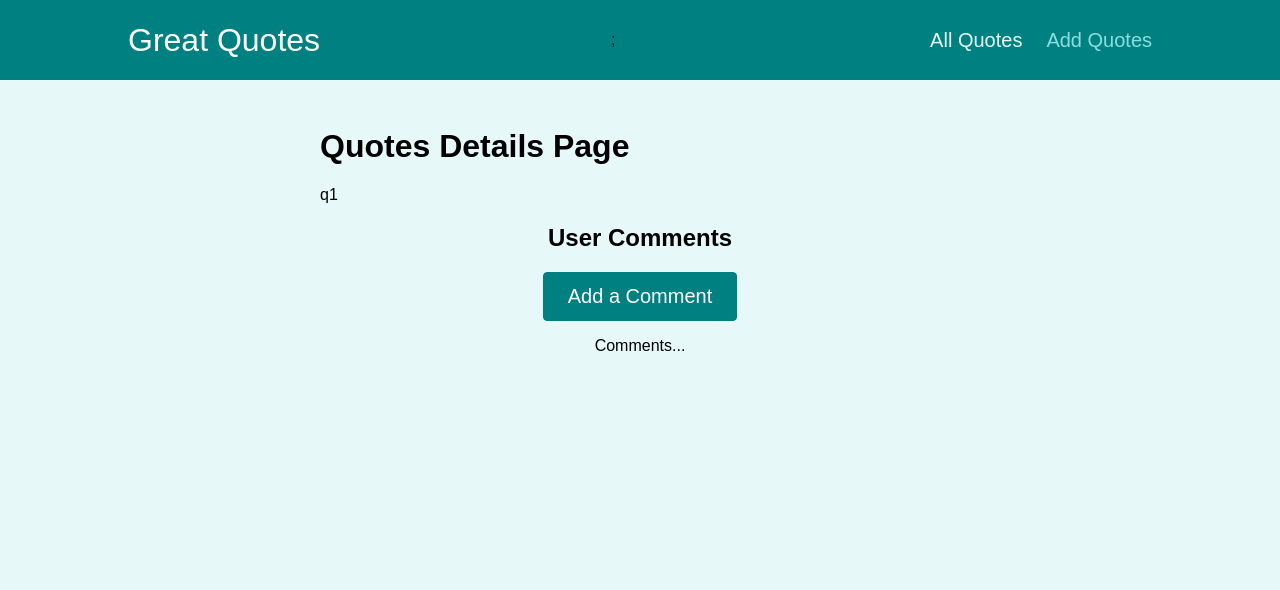
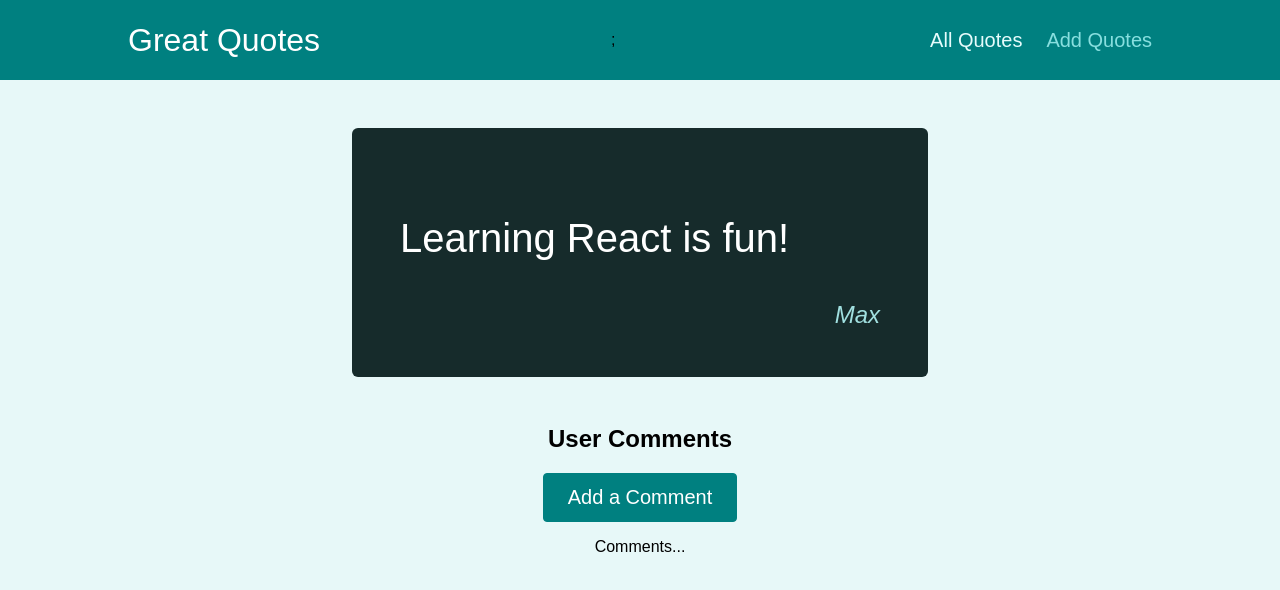
Before and after one commit to PriyankaShambhanagoudar/Router_Quotes, a React (Create React App) app: page /quotes/q1 in a window 1280 px wide. Shown: the top 590 px of the page. Built offline with nearby package versions, Linux system fonts and the light colour scheme.

Commit message:
Outputting Data on the Details Page

```diff
--- a/src/components/quotes/QuoteItem.js
+++ b/src/components/quotes/QuoteItem.js
@@ -1,3 +1,4 @@
+import { Link } from 'react-router-dom';
 import classes from './QuoteItem.module.css';
 
 const QuoteItem = (props) => {
@@ -9,9 +10,9 @@
         </blockquote>
         <figcaption>{props.author}</figcaption>
       </figure>
-      <a className='btn'>
+      <Link className='btn' to={`/quotes/${props.id}`}>
         View Fullscreen
-      </a>
+      </Link>
     </li>
   );
 };
--- a/src/pages/QuoteDetails.js
+++ b/src/pages/QuoteDetails.js
@@ -1,15 +1,26 @@
 import { useParams, Route } from "react-router";
 import { Fragment } from "react/cjs/react.production.min";
 
+import HighlightedQuote from '../components/quotes/HighlightedQuote';
+
 import Comments from "../components/comments/Comments";
+
+const DUMMY_QUOTES = [
+    { id: 'q1', author: 'Max', text: 'Learning React is fun!' },
+    { id: 'q2', author: 'Maximilian', text: 'Learning React is great!' },
+];
 
 const QuoteDetails = () => {
     const params = useParams();
 
+    const quote = DUMMY_QUOTES.find(quote => quote.id === params.quoteId);
+
+    if (!quote) {
+        return <p> No quote found!</p>;
+    }
     return (
         <Fragment>
-            <h1> Quotes Details Page</h1>
-            <p>{params.quoteId}</p>
+            <HighlightedQuote text={quote.text} author={quote.author} />
             <Route path={`/quotes/${params.quoteId}/comments`}></Route>
             <Comments />
         </Fragment>
```
Also changed, not shown: 1 other file (tests, documents, lock files or other folders).
